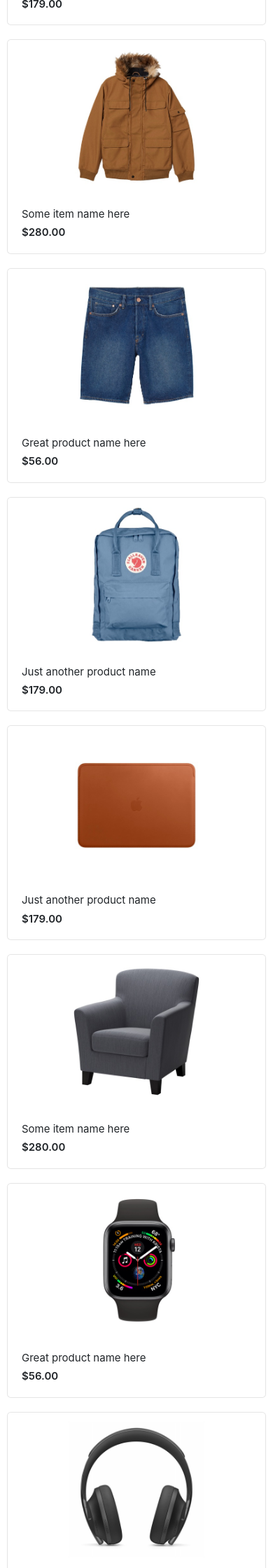
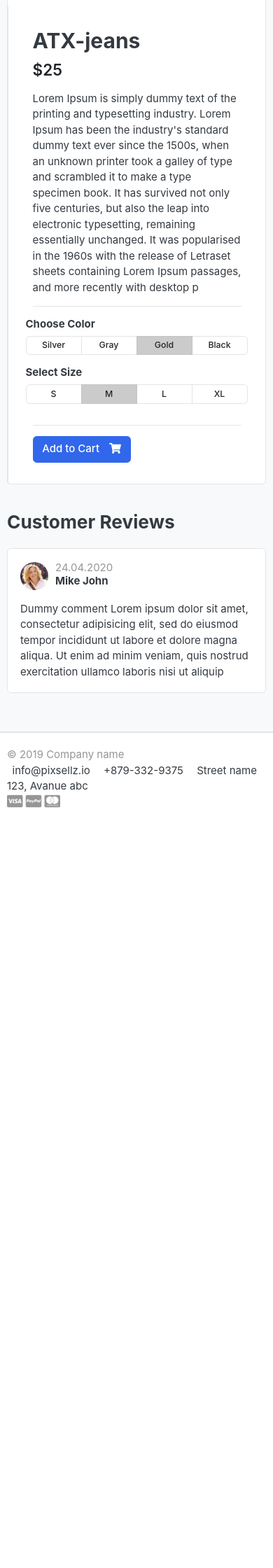
Before and after one commit to ngazic/django-ecommerce, a Django app: a page that uses templates/includes/header.html in a window 390 px wide. Shown: the part 723-2963 px from the top of the page at 70% size. After the commit the page ends 1877 px from the top, so only its background shows below. Run offline with Django 3.2, Linux system fonts and the light colour scheme; data comes from the database, SQL or seed files in the repository; both versions use the stored data as it was after the commit; some libraries are stand-ins or nearby versions; some web fonts are replaced.

Commit message:
added product detail url and template

```diff
--- a/my_store/views.py
+++ b/my_store/views.py
@@ -4,17 +4,30 @@ from .models import Product
 # Create your views here.
 
 def home(request):
-    return render(request, 'index.html')
+    products = Product.objects.all()
+    context = {
+        'products': products,
+    }
+
+    return render(request, 'index.html', context)
 
 
 def store(request, category_slug=None):
     products = Product.objects.all().filter(is_available=True)
     if category_slug:
-        print('if condition')
         products = products.filter(category__slug=category_slug)
     context = {'products': products}
     return render(request, 'store/store.html', context)
 
 
-def product_detail(request, category_slug=None, product_slug=None):
-    return render(request, 'index.html')
+def product_detail(request, category_slug, product_slug):
+    try:
+        single_product = Product.objects.get(category__slug=category_slug, slug=product_slug)
+    except Product.DoesNotExist as e:
+        return HttpResponse('Error, product does not exists')
+        raise e
+
+    context = {
+        'product': single_product
+        }
+    return render(request, 'store/product-detail.html', context)
--- a/templates/includes/header.html
+++ b/templates/includes/header.html
@@ -35,7 +35,7 @@
         <div class="container">
             <div class="row align-items-center">
                 <div class="col-lg-2 col-md-3 col-6">
-                    <a href="./" class="brand-wrap">
+                    <a href="{% url 'home' %}" class="brand-wrap">
                         <img class="logo" src='{% static "./images/logo.png" %}'>
                     </a>
                     <!-- brand-wrap.// -->
@@ -46,16 +46,14 @@
                             <i class="fa fa-bars"></i> All category
                         </button>
                         <div class="dropdown-menu">
-                            <a class="dropdown-item" href="{% url 'store' %}">All products</a>
-                            {% for link in links  %}
-                            <a class="dropdown-item" href="{{link.get_url}}">{{link.category_name}} </a>
-                            {% endfor %}
+                            <a class="dropdown-item" href="{% url 'store' %}">All products</a> {% for link in links %}
+                            <a class="dropdown-item" href="{{link.get_url}}">{{link.category_name}} </a> {% endfor %}
                         </div>
                     </div>
                     <!-- category-wrap.// -->
                 </div>
                 <!-- col.// -->
-                <a href="./store.html" class="btn btn-outline-primary">Store</a>
+                <a href="{% url 'store' %}" class="btn btn-outline-primary">Store</a>
                 <div class="col-lg  col-md-6 col-sm-12 col">
                     <form action="#" class="search">
                         <div class="input-group w-100">
--- a/templates/index.html
+++ b/templates/index.html
@@ -29,94 +29,19 @@
 
 
         <div class="row">
+            {% for product in products %}
             <div class="col-md-3">
                 <div class="card card-product-grid">
-                    <a href="./product-detail.html" class="img-wrap"> <img src='{% static "images/items/1.jpg" %}'> </a>
+                    <a href="{{ product.get_url }}" class="img-wrap"> <img src='{{ product.images.url }}'> </a>
                     <figcaption class="info-wrap">
-                        <a href="./product-detail.html" class="title">Just another product name</a>
-                        <div class="price mt-1">$179.00</div>
+                        <a href="./product-detail.html" class="title">{{ product.product_name }}</a>
+                        <div class="price mt-1">${{ product.price }}</div>
                         <!-- price-wrap.// -->
                     </figcaption>
                 </div>
             </div>
             <!-- col.// -->
-            <div class="col-md-3">
-                <div class="card card-product-grid">
-                    <a href="./product-detail.html" class="img-wrap"> <img src='{% static "images/items/2.jpg" %}'> </a>
-                    <figcaption class="info-wrap">
-                        <a href="./product-detail.html" class="title">Some item name here</a>
-                        <div class="price mt-1">$280.00</div>
-                        <!-- price-wrap.// -->
-                    </figcaption>
-                </div>
-            </div>
-            <!-- col.// -->
-            <div class="col-md-3">
-                <div class="card card-product-grid">
-                    <a href="./product-detail.html" class="img-wrap"> <img src='{% static "images/items/3.jpg" %}'> </a>
-                    <figcaption class="info-wrap">
-                        <a href="./product-detail.html" class="title">Great product name here</a>
-                        <div class="price mt-1">$56.00</div>
-                        <!-- price-wrap.// -->
-                    </figcaption>
-                </div>
-            </div>
-            <!-- col.// -->
-            <div class="col-md-3">
-                <div class="card card-product-grid">
-                    <a href="./product-detail.html" class="img-wrap"> <img src='{% static "images/items/4.jpg" %}'> </a>
-                    <figcaption class="info-wrap">
-                        <a href="./product-detail.html" class="title">Just another product name</a>
-                        <div class="price mt-1">$179.00</div>
-                        <!-- price-wrap.// -->
-                    </figcaption>
-                </div>
-            </div>
-            <!-- col.// -->
-            <div class="col-md-3">
-                <div class="card card-product-grid">
-                    <a href="./product-detail.html" class="img-wrap"> <img src='{% static "images/items/5.jpg" %}'> </a>
-                    <figcaption class="info-wrap">
-                        <a href="./product-detail.html" class="title">Just another product name</a>
-                        <div class="price mt-1">$179.00</div>
-                        <!-- price-wrap.// -->
-                    </figcaption>
-                </div>
-            </div>
-            <!-- col.// -->
-            <div class="col-md-3">
-                <div class="card card-product-grid">
-                    <a href="./product-detail.html" class="img-wrap"> <img src='{% static "images/items/6.jpg" %}'> </a>
-                    <figcaption class="info-wrap">
-                        <a href="./product-detail.html" class="title">Some item name here</a>
-                        <div class="price mt-1">$280.00</div>
-                        <!-- price-wrap.// -->
-                    </figcaption>
-                </div>
-            </div>
-            <!-- col.// -->
-            <div class="col-md-3">
-                <div class="card card-product-grid">
-                    <a href="./product-detail.html" class="img-wrap"> <img src='{% static "images/items/7.jpg" %}'> </a>
-                    <figcaption class="info-wrap">
-                        <a href="./product-detail.html" class="title">Great product name here</a>
-                        <div class="price mt-1">$56.00</div>
-                        <!-- price-wrap.// -->
-                    </figcaption>
-                </div>
-            </div>
-            <!-- col.// -->
-            <div class="col-md-3">
-                <div class="card card-product-grid">
-                    <a href="./product-detail.html" class="img-wrap"> <img src='{% static "images/items/9.jpg" %}'> </a>
-                    <figcaption class="info-wrap">
-                        <a href="./product-detail.html" class="title">Just another product name</a>
-                        <div class="price mt-1">$179.00</div>
-                        <!-- price-wrap.// -->
-                    </figcaption>
-                </div>
-            </div>
-            <!-- col.// -->
+            {% endfor %}
         </div>
         <!-- row.// -->
 
--- /dev/null
+++ b/templates/store/product-detail.html
@@ -0,0 +1,124 @@
+{% extends 'base.html' %}
+
+{% load static %}
+
+
+{% block content %}
+
+
+<section class="section-content padding-y bg">
+    <div class="container">
+
+        <!-- ============================ COMPONENT 1 ================================= -->
+        <div class="card">
+            <div class="row no-gutters">
+                <aside class="col-md-6">
+                    <article class="gallery-wrap">
+                        <div class="img-big-wrap">
+                            <a href="#"><img src="{{ product.images.url }}""></a>
+	</div> <!-- img-big-wrap.// -->
+
+</article> <!-- gallery-wrap .end// -->
+		</aside>
+		<main class=" col-md-6 border-left">
+                                <article class="content-body">
+
+                                    <h2 class="title">{{ product.product_name }}</h2>
+
+                                    <div class="mb-3">
+                                        <var class="price h4">${{ product.price }}</var>
+                                    </div>
+
+                                    <p>{{ product.description }}</p>
+
+
+                                    <hr>
+                                    <div class="row">
+                                        <div class="item-option-select">
+                                            <h6>Choose Color</h6>
+                                            <div class="btn-group btn-group-sm btn-group-toggle" data-toggle="buttons">
+                                                <label class="btn btn-light">
+                                                    <input type="radio" name="radio_color"> Silver
+                                                </label>
+                                                <label class="btn btn-light">
+                                                    <input type="radio" name="radio_color"> Gray
+                                                </label>
+                                                <label class="btn btn-light active">
+                                                    <input type="radio" name="radio_color checked"> Gold
+                                                </label>
+                                                <label class="btn btn-light">
+                                                    <input type="radio" name="radio_color"> Black
+                                                </label>
+                                            </div>
+                                        </div>
+                                    </div> <!-- row.// -->
+                                    <div class="row">
+                                        <div class="item-option-select">
+                                            <h6>Select Size</h6>
+                                            <div class="btn-group btn-group-sm btn-group-toggle" data-toggle="buttons">
+                                                <label class="btn btn-light">
+                                                    <input type="radio" name="radio_color"> S
+                                                </label>
+                                                <label class="btn btn-light active">
+                                                    <input type="radio" name="radio_color" checked> M
+                                                </label>
+                                                <label class="btn btn-light">
+                                                    <input type="radio" name="radio_color"> L
+                                                </label>
+                                                <label class="btn btn-light">
+                                                    <input type="radio" name="radio_color"> XL
+                                                </label>
+                                            </div>
+                                        </div>
+                                    </div> <!-- row.// -->
+                                    <hr>
+                                    {% if product.stock <= 0 %}
+                                    <h5 class="text-danger">Out of Stock</h5>
+                                    {% else %}
+                                    <button type="submit" class="btn  btn-primary"> <span class="text">Add to Cart</span> <i class="fa fa-shopping-cart"></i> </button>
+                                    {% endif %}
+                                </article> <!-- product-info-aside .// -->
+                                </main> <!-- col.// -->
+                        </div> <!-- row.// -->
+            </div> <!-- card.// -->
+            <!-- ============================ COMPONENT 1 END .// ================================= -->
+
+            <br>
+
+            <div class="row">
+                <div class="col-md-9">
+
+                    <header class="section-heading">
+                        <h3>Customer Reviews </h3>
+
+                    </header>
+
+                    <article class="box mb-3">
+                        <div class="icontext w-100">
+                            <img src="./images/avatars/avatar1.jpg" class="img-xs icon rounded-circle">
+                            <div class="text">
+                                <span class="date text-muted float-md-right">24.04.2020 </span>
+                                <h6 class="mb-1">Mike John </h6>
+
+                            </div>
+                        </div> <!-- icontext.// -->
+                        <div class="mt-3">
+                            <p>
+                                Dummy comment Lorem ipsum dolor sit amet, consectetur adipisicing elit, sed do eiusmod
+                                tempor incididunt ut labore et dolore magna aliqua. Ut enim ad minim veniam,
+                                quis nostrud exercitation ullamco laboris nisi ut aliquip
+                            </p>
+                        </div>
+                    </article>
+
+
+
+                </div> <!-- col.// -->
+            </div> <!-- row.// -->
+
+
+        </div> <!-- container .//  -->
+</section>
+<!-- ========================= SECTION CONTENT END// ========================= -->
+
+{% endblock content %}
```
Also changed, not shown: templates/store/store.html (+9 -10 lines), db.sqlite3.
